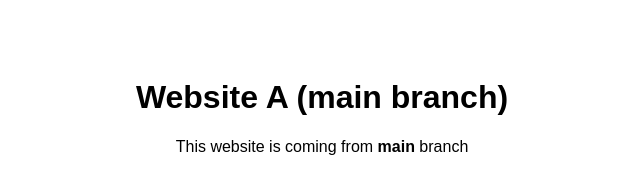
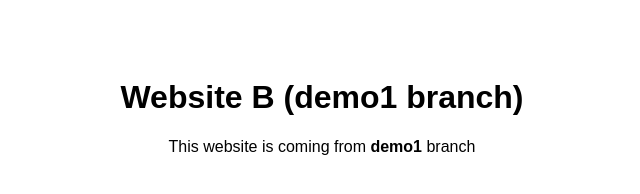
Before and after one commit to anurag-com/pharvista-website, a plain HTML site: page index.html in a window 1280 px wide. Shown: the whole page, without its empty margins (318-958 px from the left). Drawn offline with Linux system fonts and the light colour scheme.

Commit message:
Update title and content for Website B

```diff
--- a/index.html
+++ b/index.html
@@ -1,10 +1,10 @@
 <!DOCTYPE html>
 <html>
 <head>
-  <title>Pharvista – Website A</title>
+  <title>Pharvista – Website B</title>
 </head>
 <body style="font-family: Arial; text-align:center; padding-top:50px;">
-  <h1>Website A (main branch)</h1>
-  <p>This website is coming from <b>main</b> branch</p>
+  <h1>Website B (demo1 branch)</h1>
+  <p>This website is coming from <b>demo1</b> branch</p>
 </body>
 </html>
```
